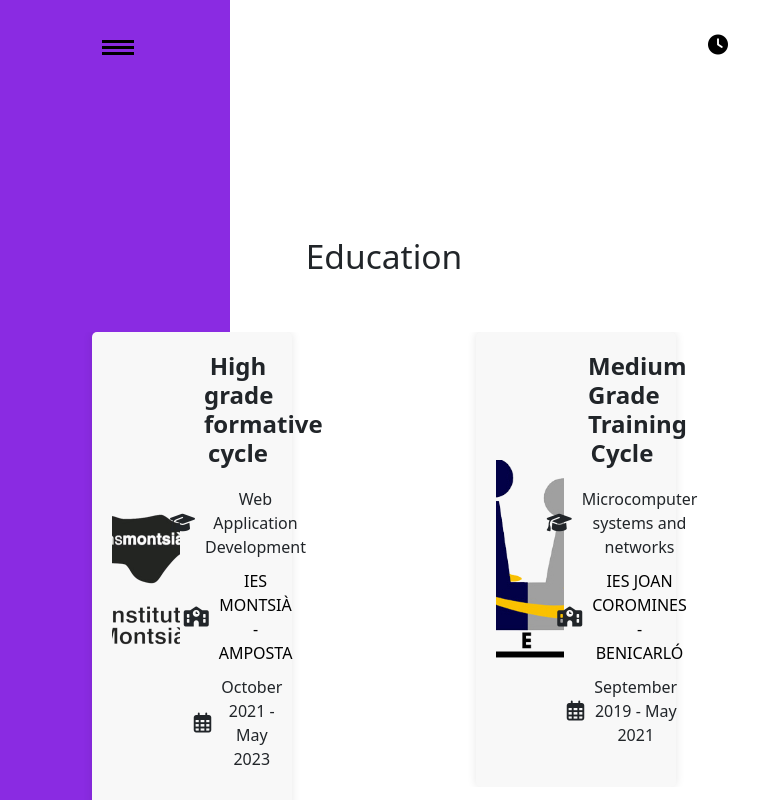
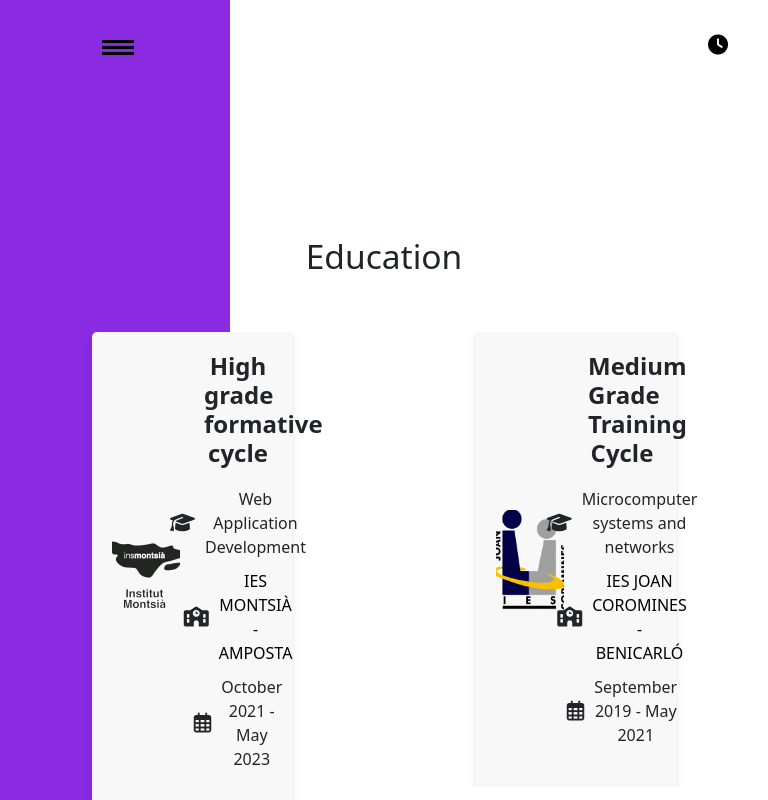
Before and after one commit to zaos22/My-Portfolio, an Angular app: page /about in a window 768 px wide. Shown: the top 800 px of the page. Built offline with nearby package versions, Linux system fonts and the light colour scheme; no server answers.

Commit message:
Update about.component.css

```diff
--- a/src/app/about/about.component.css
+++ b/src/app/about/about.component.css
@@ -88,6 +88,26 @@ a {
     }
 }
 
+@media (max-width: 768px) {
+  .img1 {
+    background: url('assets/img/ins-montsia.png');
+    width: 100px;
+    height: 100px;
+    background-size: cover;
+    background-position: top;
+    background-repeat: no-repeat;
+}
+
+.img2 {
+    background: url('assets/img/joan-coromines.png');
+    width: 100px;
+    height: 100px;
+    background-size: cover;
+    background-position: top;
+    background-repeat: no-repeat;
+}
+}
+
 .img-space {
     display: flex;
     justify-content: center;
@@ -125,6 +145,25 @@ a {
     .body-content {
         padding-top: 120px;
     }
+
+  .img1 {
+    background: url('assets/img/ins-montsia.png');
+    width: 100px;
+    height: 100px;
+    background-size: cover;
+    background-position: top;
+    background-repeat: no-repeat;
+}
+
+.img2 {
+    background: url('assets/img/joan-coromines.png');
+    width: 100px;
+    height: 100px;
+    background-size: cover;
+    background-position: top;
+    background-repeat: no-repeat;
+}
+
 }
 
 
```
